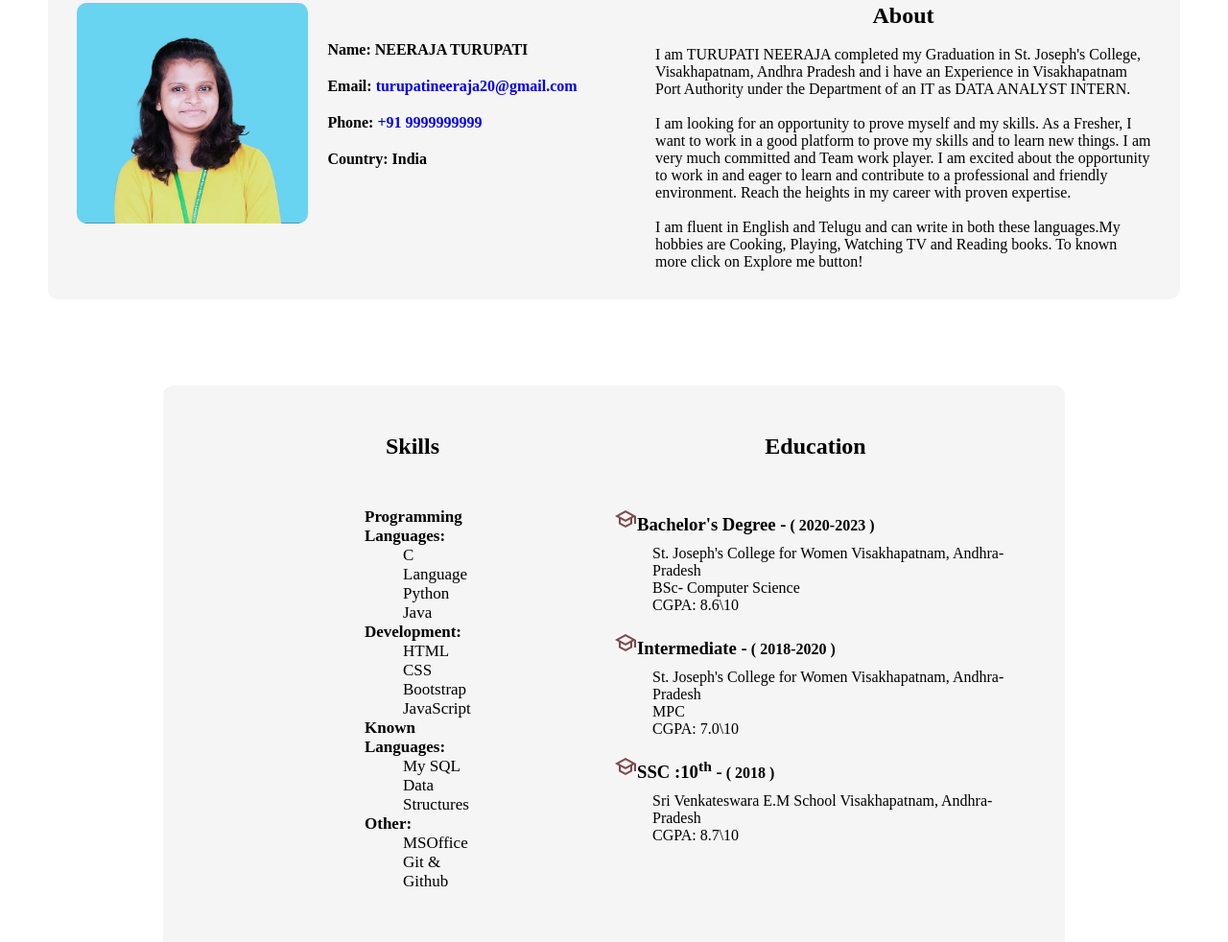
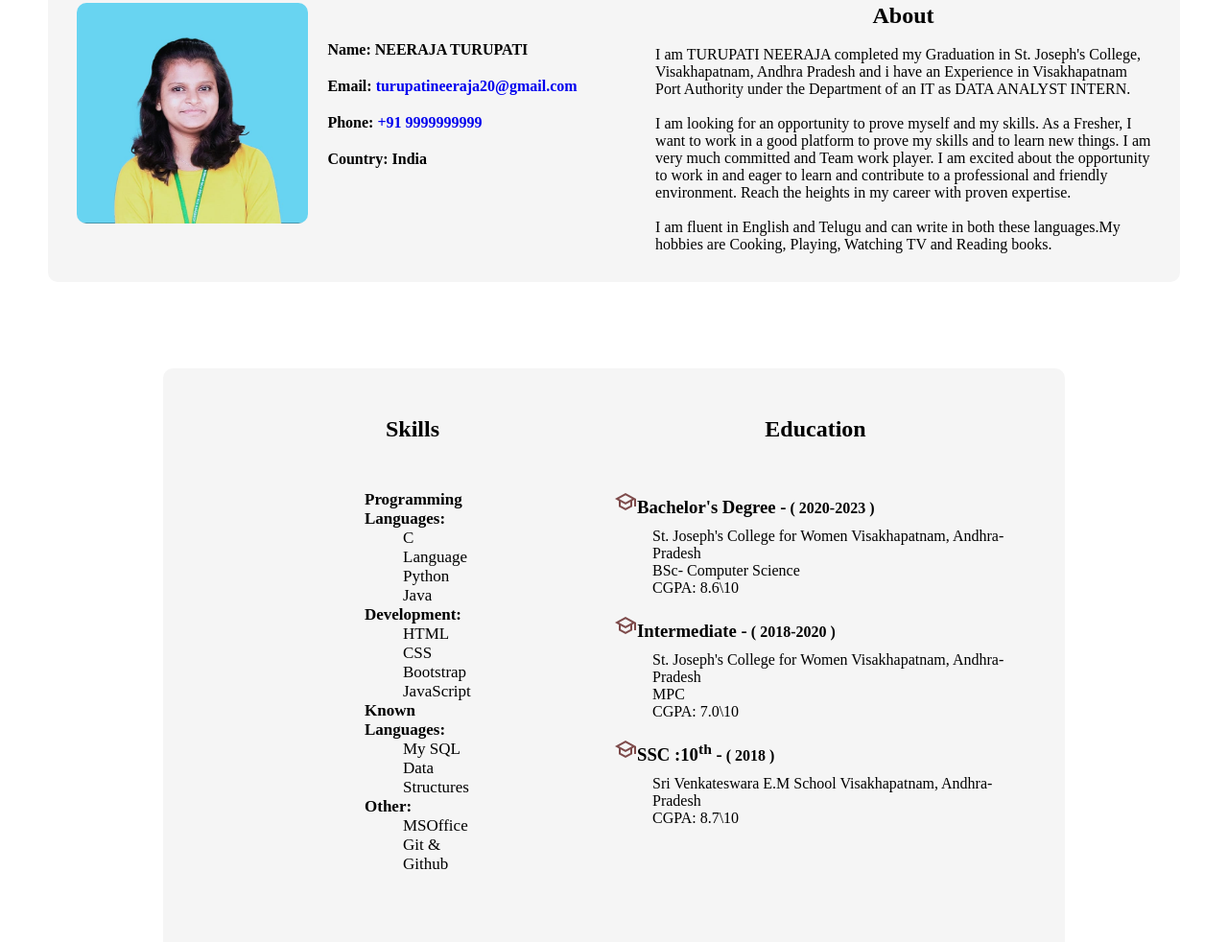
Before and after one commit to Neeraja-Turupati/Projects, a plain HTML site: page folio/portfolio1.html in a window 1280 px wide. Shown: the part 877-1859 px from the top of the page at 96% size. Drawn offline with nearby package versions, Linux system fonts and the light colour scheme.

Commit message:
Update portfolio1.html

```diff
--- a/folio/portfolio1.html
+++ b/folio/portfolio1.html
@@ -39,7 +39,7 @@
         <div>
             <p>I am TURUPATI NEERAJA completed my Graduation in St. Joseph's College, Visakhapatnam, Andhra Pradesh and i have an Experience in Visakhapatnam Port Authority under the Department of an IT as DATA ANALYST INTERN.</p><br>
             <p>I am looking for an opportunity to prove myself and my skills. As a Fresher, I want to work in a good platform to prove my skills and to learn new things. I am very much committed and Team work player. I am excited about the opportunity to work in and eager to learn and contribute to a professional and friendly environment. Reach the heights in my career with proven expertise.</p><br>
-            <p>I am fluent in English and Telugu and can write in both these languages.My hobbies are Cooking, Playing, Watching TV and Reading books. To known more click on Explore me button!</p>
+            <p>I am fluent in English and Telugu and can write in both these languages.My hobbies are Cooking, Playing, Watching TV and Reading books.</p>
         </div>
 
     </section>
```
